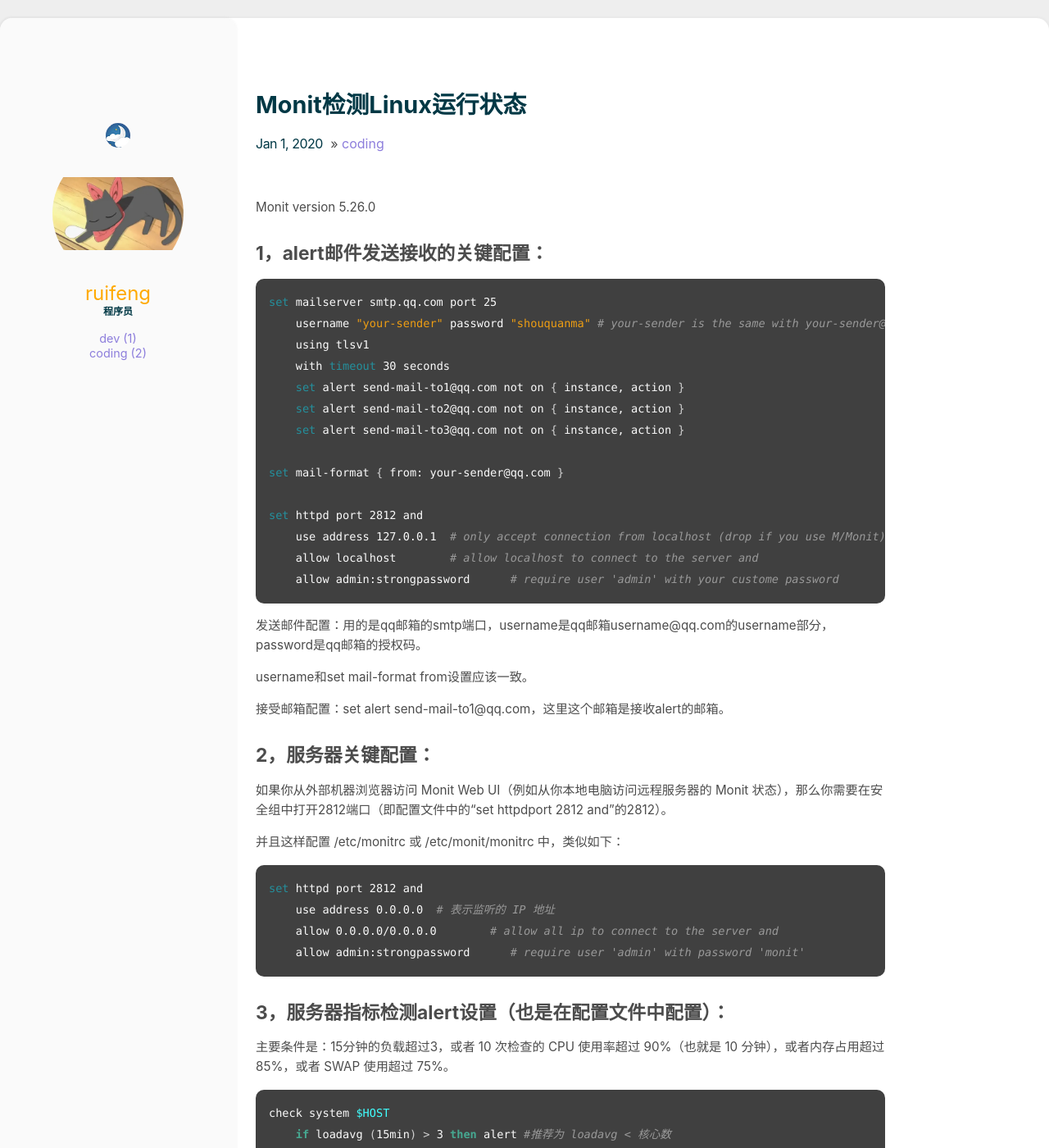
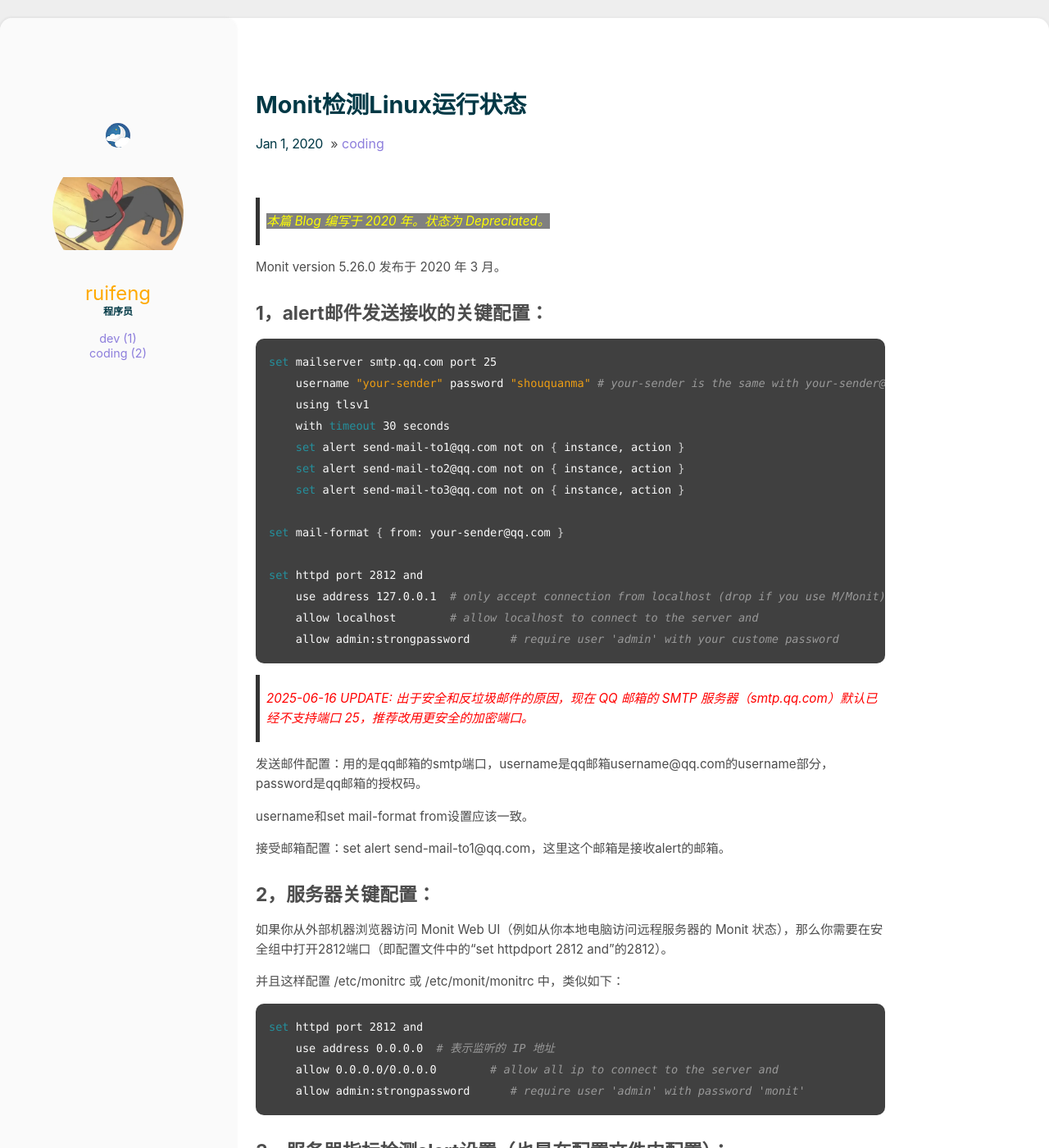
Before and after one commit to ruifengz90/ruifengz90.github.io, a Jekyll site: the page built from _posts/2020-01-01-monit-check-linux-status.md, in a window 1280 px wide and 1400 px high. Shown: the whole window at 82% size. Built offline with Jekyll 4.4.1, drawn with Linux system fonts in a browser that asks for light colours.

Commit message:
Update 2020-01-01-monit-check-linux-status.md

````diff
--- a/_posts/2020-01-01-monit-check-linux-status.md
+++ b/_posts/2020-01-01-monit-check-linux-status.md
@@ -4,7 +4,9 @@ categories: [coding]
 comments: true
 ---
 
-Monit version 5.26.0
+> <span style="color:yellow; background-color:gray">本篇 Blog 编写于 2020 年。状态为 Depreciated。</span>
+
+Monit version 5.26.0 发布于 2020 年 3 月。
 
 ## 1，alert邮件发送接收的关键配置：
 
@@ -24,6 +26,8 @@ set httpd port 2812 and
     allow localhost        # allow localhost to connect to the server and
     allow admin:strongpassword      # require user 'admin' with your custome password
 ```
+
+> <span style="color:red">2025-06-16 UPDATE: 出于安全和反垃圾邮件的原因，现在 QQ 邮箱的 SMTP 服务器（smtp.qq.com）默认已经不支持端口 25，推荐改用更安全的加密端口。</span>
 
 发送邮件配置：用的是qq邮箱的smtp端口，username是qq邮箱username@qq.com的username部分，password是qq邮箱的授权码。
 
````
